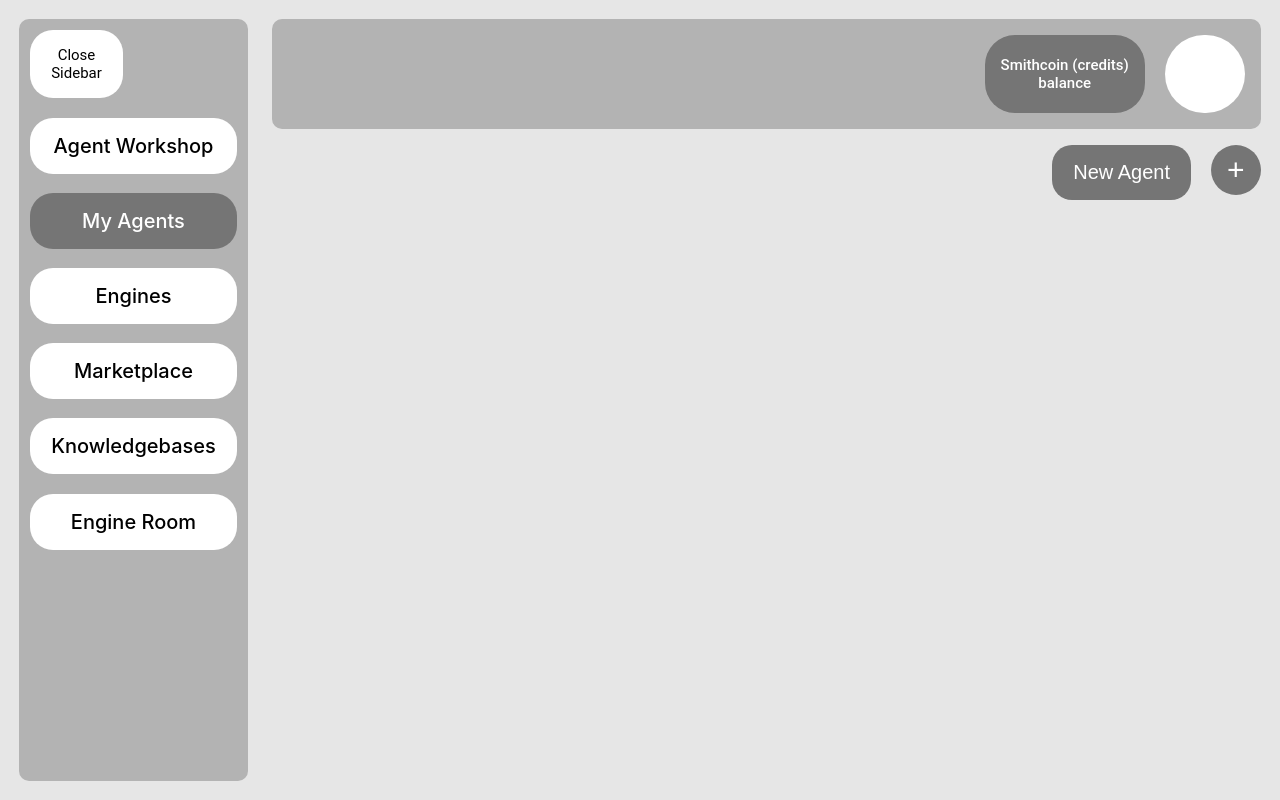
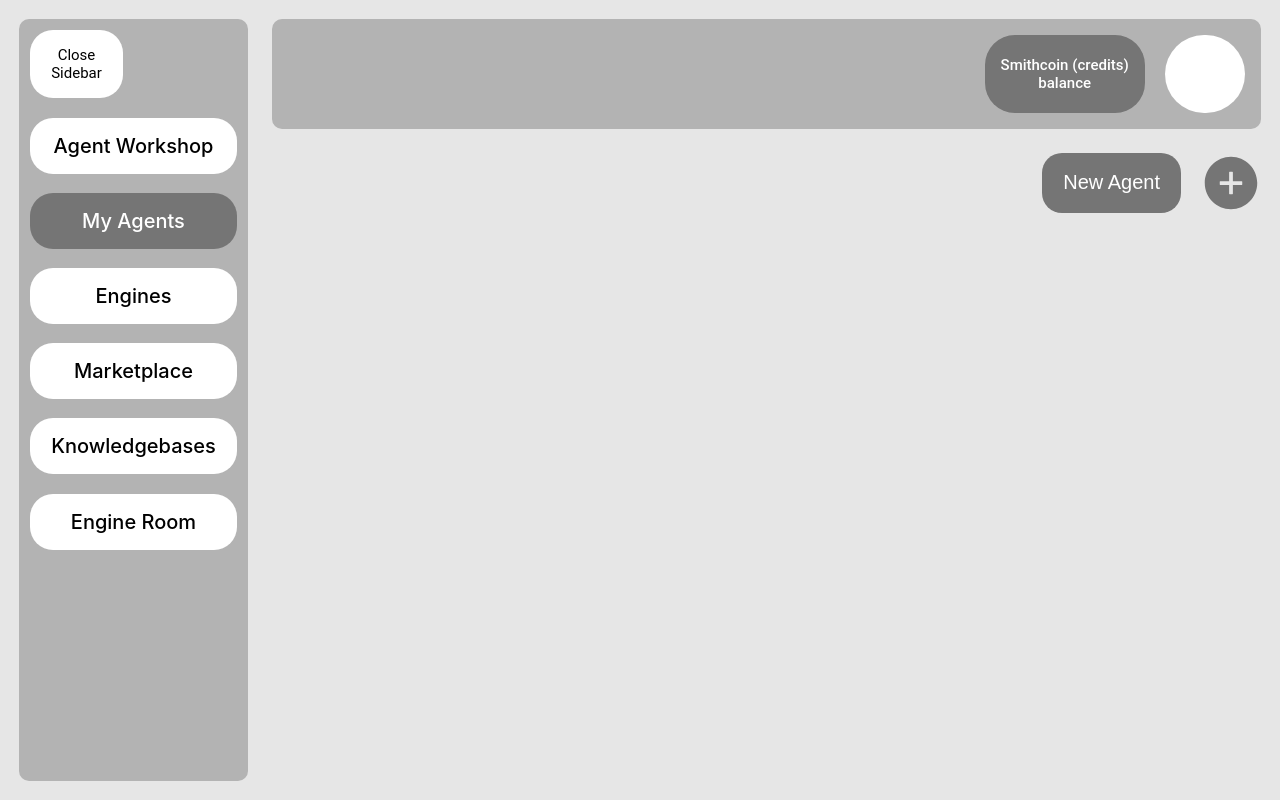
Before and after one commit to the-coder-kalisa/react-test-project, a React (Vite) app: page / in a window 1280 px wide. Built offline with nearby package versions, Linux system fonts and the light colour scheme.

Commit message:
solved icon bug

```diff
--- a/package.json
+++ b/package.json
@@ -12,6 +12,7 @@
   "dependencies": {
     "react": "^18.2.0",
     "react-dom": "^18.2.0",
+    "react-icons": "^4.10.1",
     "styled-components": "^6.0.5"
   },
   "devDependencies": {
--- a/src/App.jsx
+++ b/src/App.jsx
@@ -15,7 +15,7 @@ const Wrapper = styled.div`
 const AgentDataContainer = styled.div`
   display: flex;
   flex-direction: column;
-  gap: 1rem;
+  gap: 1.5rem;
   width: 100%;
 `;
 
--- a/src/components/AgetInterface.jsx
+++ b/src/components/AgetInterface.jsx
@@ -1,4 +1,5 @@
 import { styled } from "styled-components";
+import { AiFillPlusCircle } from "react-icons/ai";
 
 const NewAgentButtons = styled.div`
   display: flex;
@@ -14,21 +15,12 @@ const NewAgentButton = styled.button`
   border-radius: 20px;
 `;
 
-const AddAgentButton = styled(NewAgentButton)`
-  border-radius: 999999px;
-  font-size: 30px;
-  font-weight: 500;
-  padding: 0;
-  width: 50px;
-  height: 50px;
-`;
-
 const AgetInterface = () => {
   return (
     <>
       <NewAgentButtons>
         <NewAgentButton>New Agent</NewAgentButton>
-        <AddAgentButton>+</AddAgentButton>
+        <AiFillPlusCircle color="#757575" size={60} />
       </NewAgentButtons>
     </>
   );
--- a/src/components/Sidebar.jsx
+++ b/src/components/Sidebar.jsx
@@ -43,6 +43,8 @@ const Sidebar = () => {
 
   const [activeNav, setActiveNav] = useState("My Agents");
 
+  // const [open, setOpen] = useState(false);
+
   return (
     <SidebarWrapper>
       <CloseSidebarButton>
```
Also changed, not shown: 1 other file (tests, documents, lock files or other folders).
